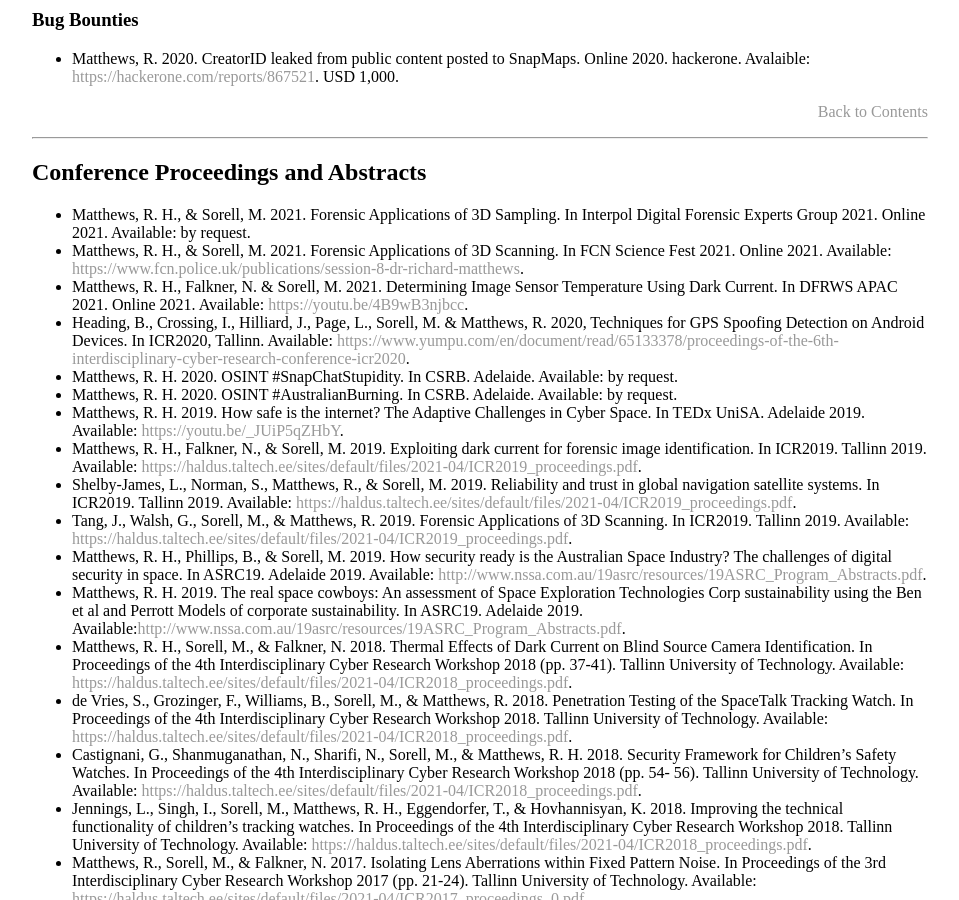
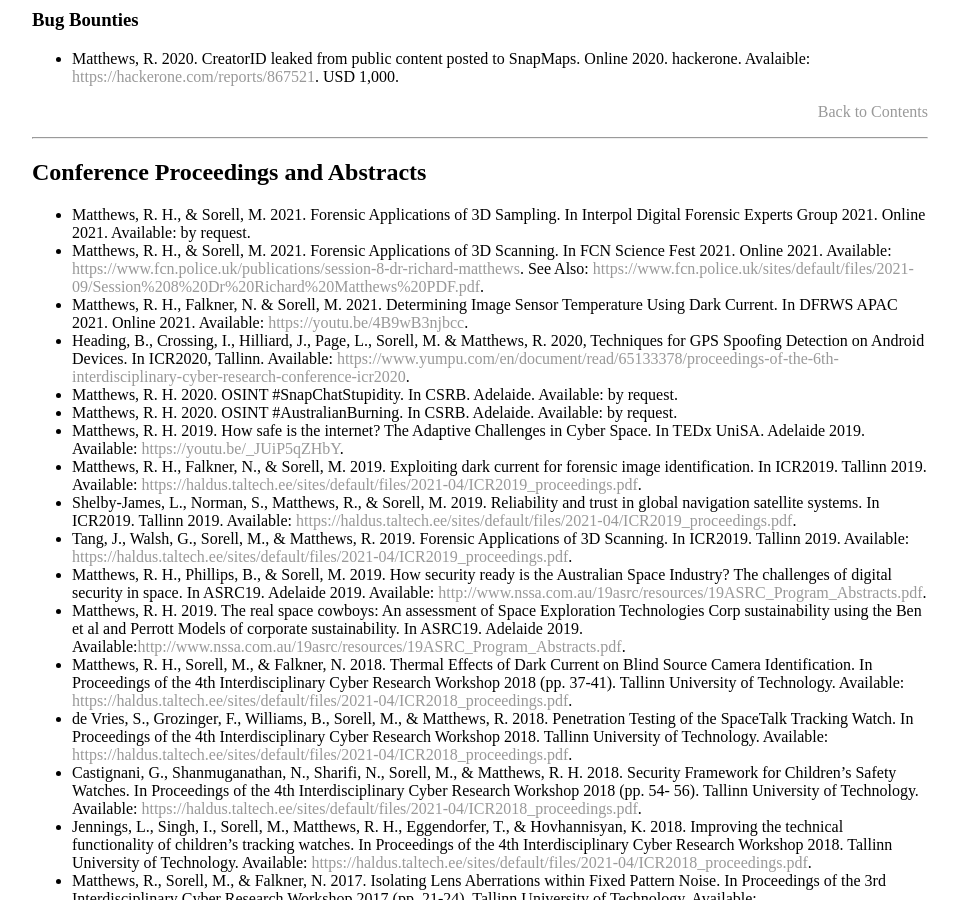
Before and after one commit to rhematt/rhematt.github.io, a Jekyll site: the page built from cv/index.md, in a window 1280 px wide and 900 px high, scrolled down 6587 px. Shown: the whole window, without its empty margins (160-1119 px from the left). Built offline with Jekyll 4.4.1, drawn with Linux system fonts in a browser that asks for light colours; our own code applies the rules of GitHub Pages for plain Markdown files.

Commit message:
Update index.md

```diff
--- a/cv/index.md
+++ b/cv/index.md
@@ -257,6 +257,7 @@ ___
 ## <a name="ConferenceProceedings"></a> Conference Proceedings and Abstracts
 - Matthews, R. H., & Sorell, M. 2021. Forensic Applications of 3D Sampling. In Interpol Digital Forensic Experts Group 2021. Online 2021. Available: by request.
 - Matthews, R. H., & Sorell, M. 2021. Forensic Applications of 3D Scanning. In FCN Science Fest 2021. Online 2021. Available: [https://www.fcn.police.uk/publications/session-8-dr-richard-matthews](https://www.fcn.police.uk/publications/session-8-dr-richard-matthews).
+See Also: [https://www.fcn.police.uk/sites/default/files/2021-09/Session%208%20Dr%20Richard%20Matthews%20PDF.pdf](https://www.fcn.police.uk/sites/default/files/2021-09/Session%208%20Dr%20Richard%20Matthews%20PDF.pdf).
 - Matthews, R. H., Falkner, N. & Sorell, M. 2021. Determining Image Sensor Temperature Using Dark Current. In DFRWS APAC 2021. Online 2021. Available: [https://youtu.be/4B9wB3njbcc](https://youtu.be/4B9wB3njbcc).
 - Heading, B., Crossing, I., Hilliard, J., Page, L., Sorell, M. & Matthews, R. 2020, Techniques for GPS Spoofing Detection on Android Devices. In ICR2020, Tallinn. Available: [https://www.yumpu.com/en/document/read/65133378/proceedings-of-the-6th-interdisciplinary-cyber-research-conference-icr2020](https://www.yumpu.com/en/document/read/65133378/proceedings-of-the-6th-interdisciplinary-cyber-research-conference-icr2020).
 - Matthews, R. H. 2020. OSINT #SnapChatStupidity. In CSRB. Adelaide. Available: by request.
```
